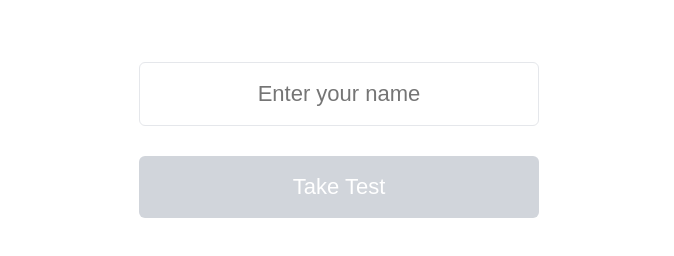
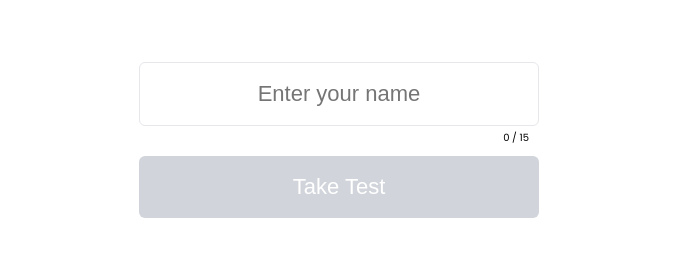
Before and after one commit to regtrey/proj-02-quiz, a React (Vite) app: page / in a window 1280 px wide. Shown: the part 412-668 px from the top of the page, without its empty margins (301-975 px from the left). Built offline with nearby package versions, Linux system fonts and the light colour scheme.

Commit message:
Implement input char limiter

```diff
--- /dev/null
+++ b/src/ui/CharLimit.jsx
@@ -0,0 +1,15 @@
+import styled, { css } from 'styled-components';
+
+const limitStyle = {
+  max: css`
+    color: red;
+  `,
+};
+
+export const CharLimit = styled.span`
+  position: absolute;
+  top: 68px;
+  right: 1rem;
+
+  ${(props) => limitStyle[props.$limit]}
+`;
--- a/src/ui/Details.jsx
+++ b/src/ui/Details.jsx
@@ -50,7 +50,7 @@ const Detail = styled.h4`
   }
 `;
 
-const maxTime = 600;
+const maxTime = 300;
 
 function Details() {
   const [time, setTime] = useState(maxTime);
--- a/src/ui/Form.jsx
+++ b/src/ui/Form.jsx
@@ -1,21 +1,28 @@
 import styled from 'styled-components';
+import { useEffect } from 'react';
+import { useNavigate } from 'react-router-dom';
+import { useQuestion } from '../context/QuestionContext';
 
 import { Input } from './Input';
 import { Button } from './Button';
-import { useNavigate } from 'react-router-dom';
-import { useQuestion } from '../context/QuestionContext';
-import { useEffect } from 'react';
+import { CharLimit } from './CharLimit';
 
-export const StyledForm = styled.form`
+const StyledForm = styled.form`
   display: flex;
   flex-direction: column;
   align-items: center;
   gap: 3rem;
+  position: relative;
 `;
+
+const maxChars = 15;
 
 function Form() {
   const navigate = useNavigate();
   const { name, setName } = useQuestion();
+
+  const chars = name.length;
+  const isMaxed = chars > maxChars;
 
   useEffect(
     function () {
@@ -32,12 +39,18 @@ function Form() {
 
   return (
     <StyledForm onSubmit={handleSubmit}>
+      <CharLimit $limit={isMaxed ? 'max' : null}>
+        {chars} / {maxChars}
+      </CharLimit>
+
       <Input
         placeholder="Enter your name"
         value={name}
+        $limit={isMaxed ? 'max' : null}
         onChange={(e) => setName(e.target.value)}
       />
-      <Button size="large" disabled={!name}>
+
+      <Button size="large" disabled={!name || isMaxed}>
         Take Test
       </Button>
     </StyledForm>
--- a/src/ui/Input.jsx
+++ b/src/ui/Input.jsx
@@ -1,4 +1,14 @@
-import styled from 'styled-components';
+import styled, { css } from 'styled-components';
+
+const limitStyle = {
+  max: css`
+    border: 1px solid red;
+
+    &:focus {
+      outline: none;
+    }
+  `,
+};
 
 export const Input = styled.input`
   width: 40rem;
@@ -11,4 +21,6 @@ export const Input = styled.input`
   @media screen and (max-width: 768px) {
     width: 70vw;
   }
+
+  ${(props) => limitStyle[props.$limit]}
 `;
```
